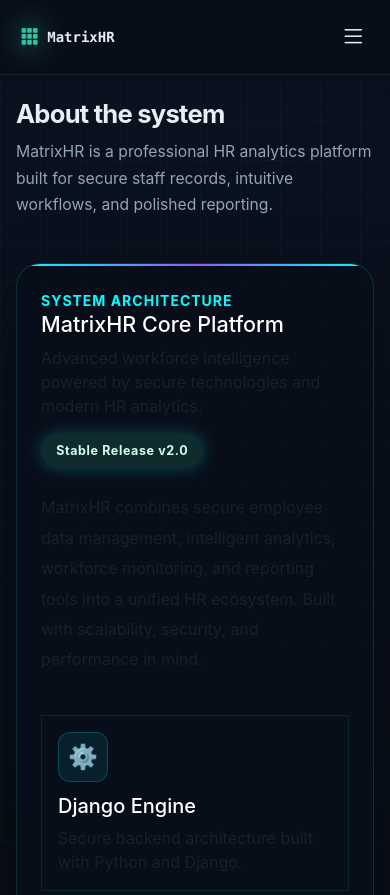
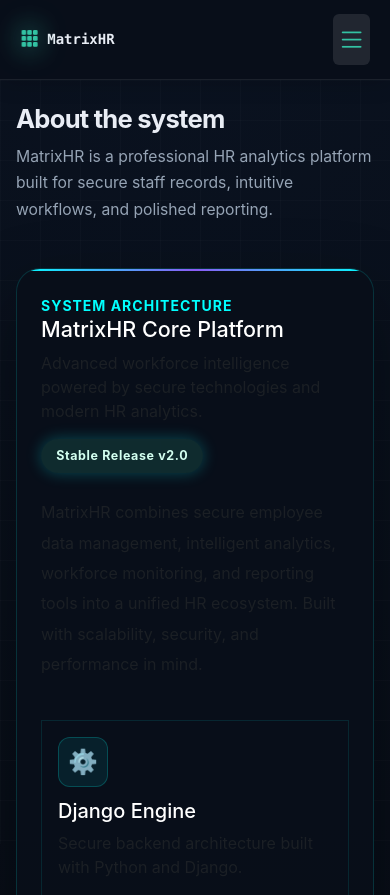
Before and after one commit to ayu404-bot/hr_dashboard, a Django app: page /about/ in a window 390 px wide. Shown: the top 895 px of the page. Run offline with Django 5.2, Linux system fonts and the light colour scheme; a user stored in the database is signed in.

Commit message:
fixed mobile layout navigation toggler visibilty

```diff
--- a/employees/templates/employees/base.html
+++ b/employees/templates/employees/base.html
@@ -458,8 +458,8 @@
         <i class="bi bi-grid-3x3-gap-fill" style="color: var(--accent); font-size: 1.2rem;"></i>
         <span class="fw-bold font-monospace tracking-wider" style="font-size: 14px; color: var(--text);">MatrixHR</span>
     </div>
-    <button class="btn border-0 p-1" type="button" onclick="toggleMobileSidebarMenu()" style="color: var(--text); font-size: 1.6rem;">
-        <i class="bi bi-list"></i>
+    <button class="btn border-0 p-1" border-0 p-2 d-inline-block"  type="button" onclick="toggleMobileSidebarMenu()" style="background: rgba(255,255,255,0.1); z-index: 9999;">
+        <i class="bi bi-list"  style="color: var(--accent); font-size: 1.8rem !important; font-weight: bold;"></i>
     </button>
 </div>
 
```
Also changed, not shown: db.sqlite3, 1 other file.
